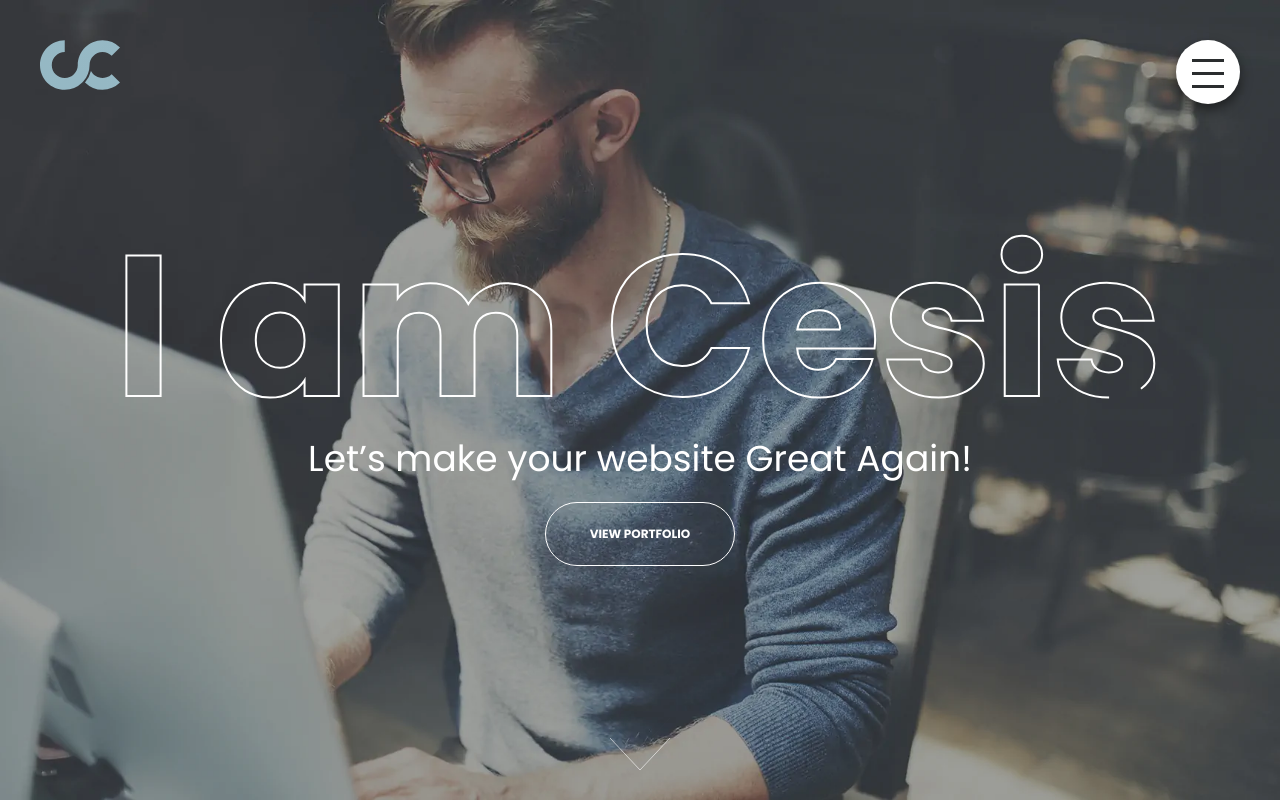
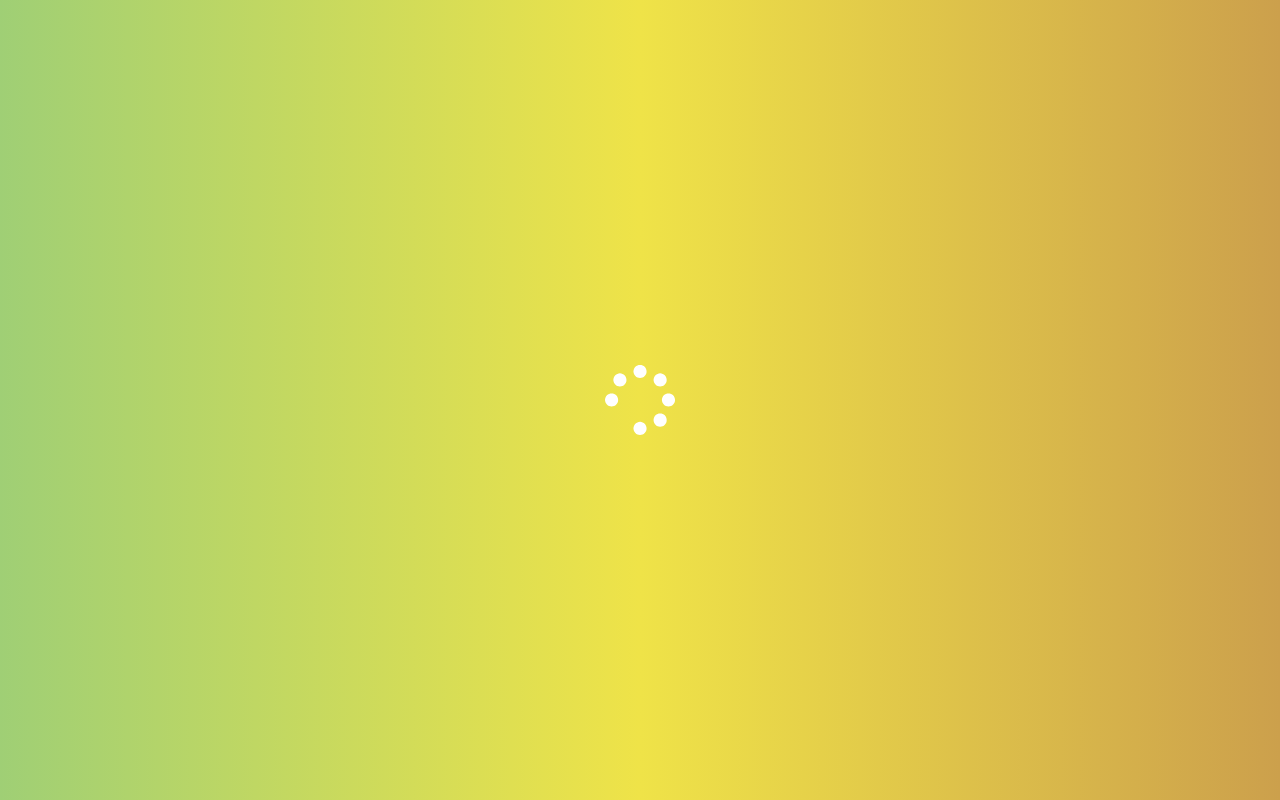
Before and after one commit to St4y-23/IamCesis, a website: page src/index.html in a window 1280 px wide. Shown: the top 800 px of the page. Drawn offline with nearby package versions, Linux system fonts and the light colour scheme; files that its build step writes are made by us from their sources; files whose address does not match are found by name.

Commit message:
fix preloader

```diff
--- a/src/index.html
+++ b/src/index.html
@@ -10,16 +10,16 @@
 
 
 		<!-- Preloader -->
-		<!-- <div class="preloader">
+		<div class="preloader">
 			<svg class="preloader__image" role="img" xmlns="http://www.w3.org/2000/svg" viewBox="0 0 512 512">
 				<path fill="#fff"
 					d="M304 48c0 26.51-21.49 48-48 48s-48-21.49-48-48 21.49-48 48-48 48 21.49 48 48zm-48 368c-26.51 0-48 21.49-48 48s21.49 48 48 48 48-21.49 48-48-21.49-48-48-48zm208-208c-26.51 0-48 21.49-48 48s21.49 48 48 48 48-21.49 48-48-21.49-48-48-48zM96 256c0-26.51-21.49-48-48-48S0 229.49 0 256s21.49 48 48 48 48-21.49 48-48zm12.922 99.078c-26.51 0-48 21.49-48 48s21.49 48 48 48 48-21.49 48-48c0-26.509-21.491-48-48-48zm294.156 0c-26.51 0-48 21.49-48 48s21.49 48 48 48 48-21.49 48-48c0-26.509-21.49-48-48-48zM108.922 60.922c-26.51 0-48 21.49-48 48s21.49 48 48 48 48-21.49 48-48-21.491-48-48-48z">
 				</path>
 			</svg>
-		</div> -->
+		</div>
 
 		<!-- Background -->
-		<!-- <div class="background"></div> -->
+		<div class="background"></div>
 
 
 
```
Also changed, not shown: build/index.html.
